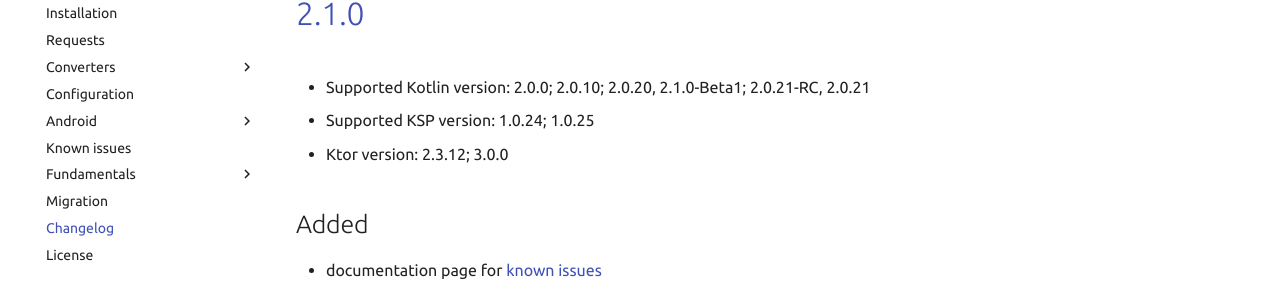
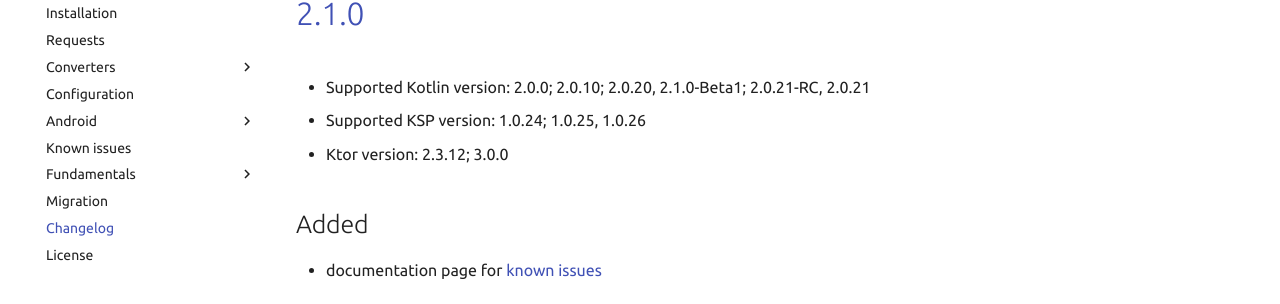
Before and after one commit to Foso/Ktorfit, an MkDocs documentation site: the page built from docs/CHANGELOG.md, in a window 1280 px wide and 900 px high, scrolled down 797 px. Shown: the part 149-453 px from the top of the window. Built offline with MkDocs 1.6.1 and Material for MkDocs 9.7.7, drawn with Linux system fonts in a browser that asks for light colours; comment, search, counter and statistics services are not loaded.

Commit message:
Ksp 1.0.26

```diff
--- a/docs/CHANGELOG.md
+++ b/docs/CHANGELOG.md
@@ -27,7 +27,7 @@ OptIn annotations on interfaces and functions will now be propagated to the gene
 # [2.1.0]()
 
 * Supported Kotlin version: 2.0.0; 2.0.10; 2.0.20, 2.1.0-Beta1; 2.0.21-RC, 2.0.21
-* Supported KSP version: 1.0.24; 1.0.25
+* Supported KSP version: 1.0.24; 1.0.25, 1.0.26
 * Ktor version: 2.3.12; 3.0.0
 
 ## Added
```
